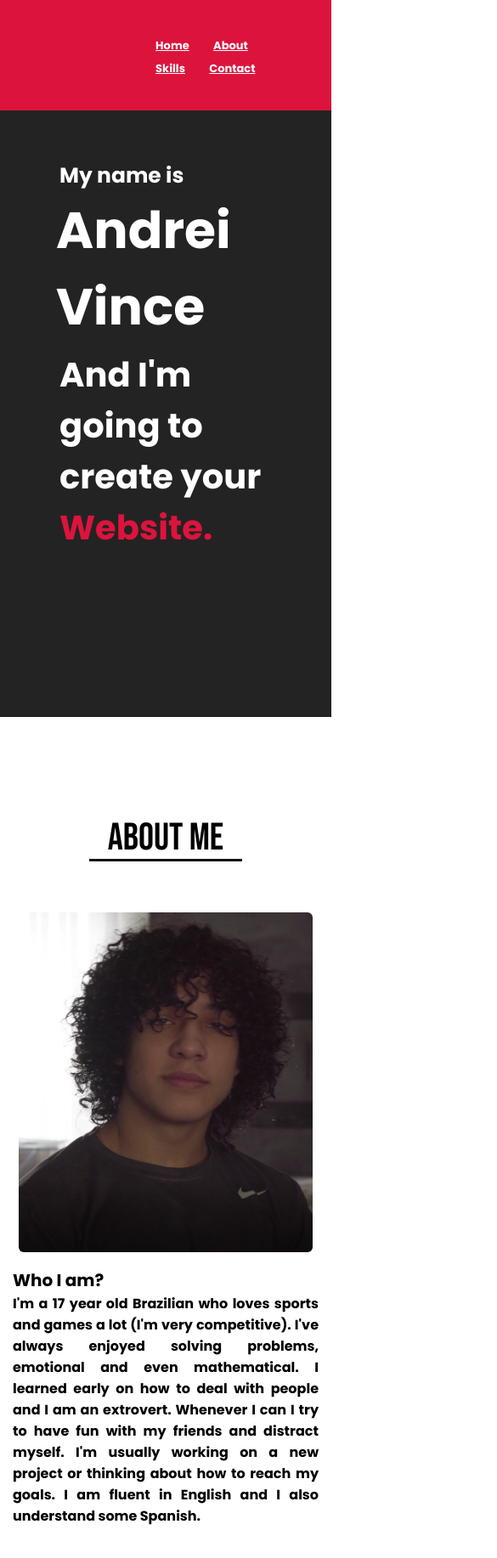
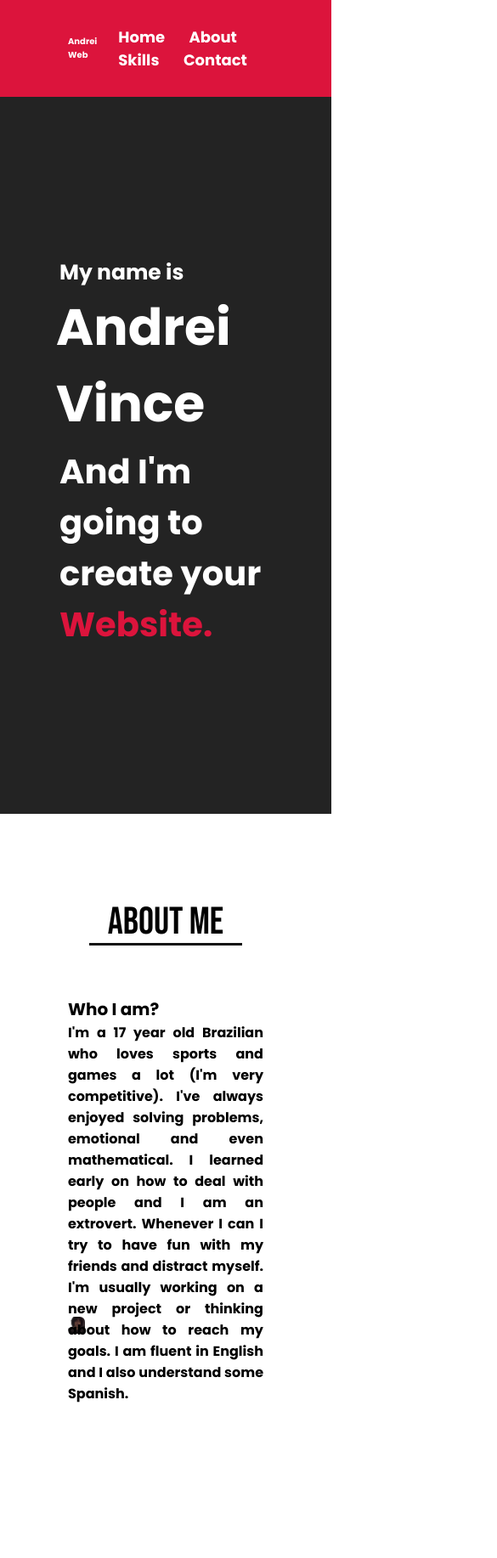
Before and after one commit to andreivince/Central, a plain HTML site: page index.html in a window 390 px wide. Shown: the top 1834 px of the page at 85% size, 585 px wide, since content can reach past the window. Drawn offline with Linux system fonts and the light colour scheme.

Commit message:
atualization

```diff
--- a/index.html
+++ b/index.html
@@ -16,9 +16,8 @@
 
 
     <nav class="navbar"> <!--Para começar a navegação-->
-        <div class="max-width"> <!--Não sei-->
+        <div class="max-width">
             <h1>Andrei Web</h1> <!--Titulo-->
-            <div class="logo"></div> <!--Logo-->
             <ul class="menu"> <!--Começar a fazer as abas de navegação, "ul" é lista de itens-->
                 <li><a href="#home">Home</a></li> <!--Isso é as abas de navegação-->
                 <li><a href="#about">About</a></li> <!--Se não tiver uma aba falando disso apenas coloque a #-->
@@ -48,7 +47,7 @@
             <h2 class="title">About me</h2>
             <div class="about-content">
                 <div class="column left"> <!--Deixar a coluna pro lado-->
-                    <img src="./Assets/Andrei.jpeg" alt="" class="foto"> <!--Clica ./ e depois escolhe as opções-->
+                    <img src="./Assets/Andrei.jpeg" class="foto"> <!--Clica ./ e depois escolhe as opções-->
                 </div>
                 <div class="column right">
                     <div class="text">Who I am?</div>
@@ -62,6 +61,10 @@
     <br>
     <br>
     <br>
+
+
+
+
     <!--Skills-->
     <section class="skills" id="skills">
         <div class="max-width">
--- a/style.css
+++ b/style.css
@@ -7,8 +7,8 @@
 
 }
 
+
 .navbar { /*Fazendo o style da navbar*/
-    position: fixed;
     background: crimson;
     width: 100%;
     padding: 30px 0;
@@ -18,6 +18,7 @@
 
 .navbar .menu li a { /*Isso é para fazer o style das abas da navegação*/
     color: white;
+    text-decoration: none;
 }
 
 .navbar .menu li { /*Isso é para tirar os - do lado das abas de navegação, está sem o "a" porque é edição apenas disso*/
@@ -65,7 +66,6 @@ h1 { /*Mudar o titulo*/
 }
 .home .home-content .text2 { /*Texto 2 sendo editado*/
     font-size: 75px;
-    font-weight: 600;
     margin-left: -20px;
 }
 .home .home-content .text3 { /*Texto 3 sendo editado*/
@@ -75,7 +75,6 @@ h1 { /*Mudar o titulo*/
 }
 .home .home-content .text3 span { /*Aquele SPAN que comentei*/
     color: crimson;
-    font-weight: 500;
 }
 
 /*AGORA VAI COMEÇAR O STYLE DO ABOUT*/
@@ -282,47 +281,19 @@ h1 { /*Mudar o titulo*/
 }
 
 /*Responsive Media*/
-@media (max-width: 720px) {
 
+@media (max-width: 700px) {G
 
-
-    .about .about-content {
-        flex-direction: column;
-    }
-
-    .about .about-content .left {
-        display: flex;
-        align-items: center;
-        justify-content: center;
-        margin-bottom: 5%;
-    }
-
-    .trabalhos .content-trabalhos{
-        flex-direction: column;
-        display: flex;
-        align-items: center;
-        justify-content: center;
-    }
-
-}
-
-@media (max-width: 600px) {G
-    .navbar {
-        padding: 0px;
-    }
-
-    .navbar .menu li a{
-        font-size: 13px;
-    }
+    .navbar .menu li a {
+        list-style: none; /*Tirar os pontos do lado*/
+        display: inline-block; /*Deixar eles um do lado do outro*/
+        font-size: 5px;
+        font-weight: 500; /*Não sei*/
+        margin-left: 25px; /*Espaçamento entre as fontes*/    }
 
     .navbar h1 { /*Fazendo com que ocultasse o titulo*/
-        overflow: hidden;
-        color: transparent;
+        font-size: 10px;
     }
-
-
-
-
 
 
     .home .home-content .text1 {
@@ -344,18 +315,30 @@ h1 { /*Mudar o titulo*/
 
 
 
-    .about .max-width {
-        padding: 15px;
+    .about .about-content {
+        display: flex;
+        flex-wrap: wrap;
+        align-items: center;
+        justify-content: center;
+    }
+    .about .about-content .left{
+        width: 0%;
+    }
+    .about .about-content .left img {
+        height: 20px;
+        width: 20px;
+        object-fit: cover;
+        border-radius: 6px; /*Fazer a borda*/
+
+    }
+    .about .about-content .right {
+        width: 100%;
+        margin-bottom: 300px;
     }
 
-    .about .about-content .left .foto {
-        width: 350px
-    }
 
-    .about .about-content .right {
-        width: 100%;
-        margin: 0px;
-    }
+
+
 
     .skills .skills-content .left {
         width: 100%;
```
Also changed, not shown: 1 other file.
